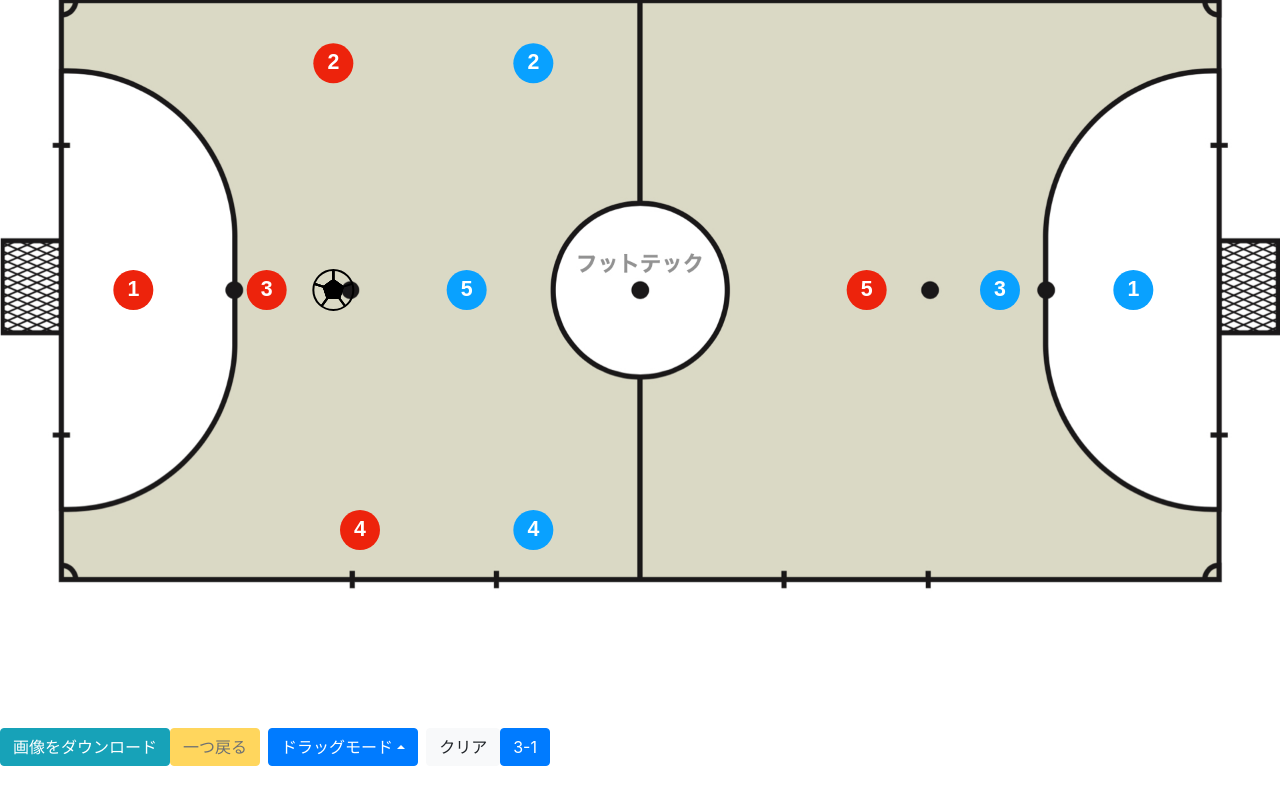
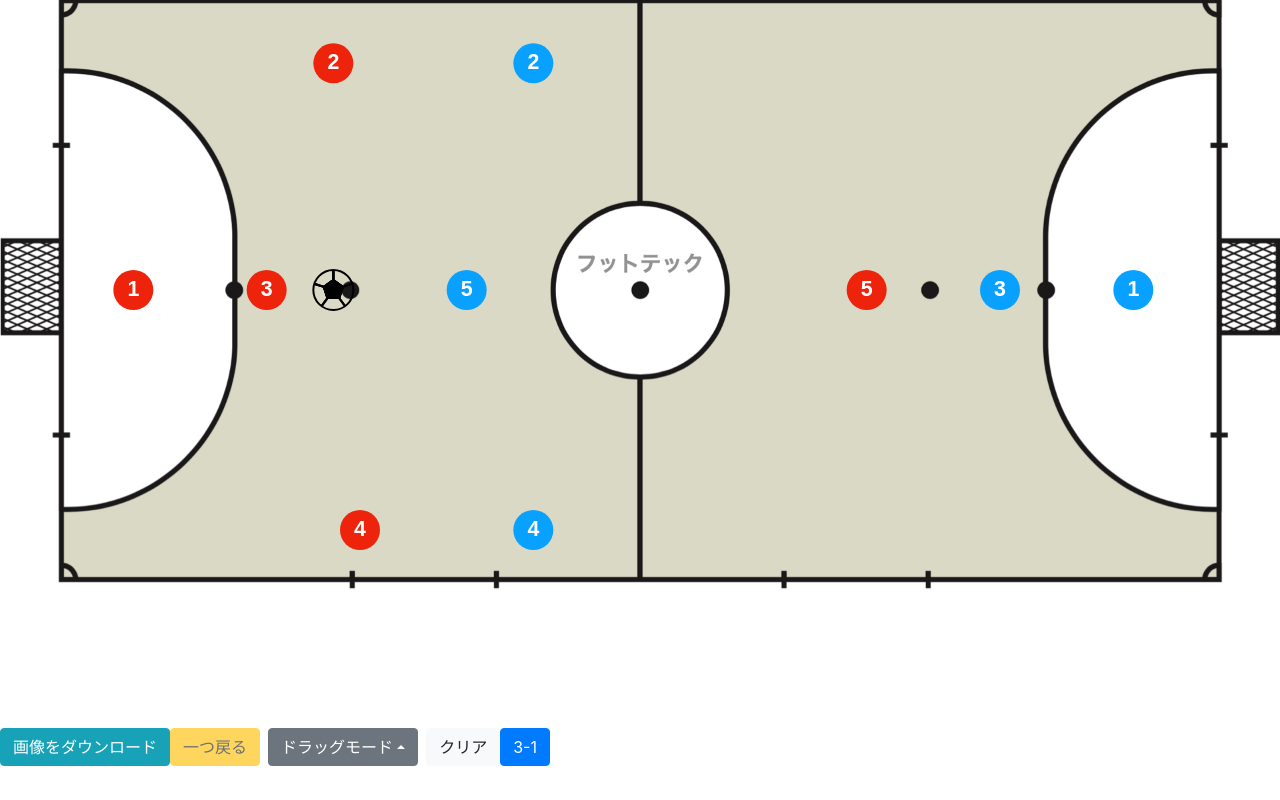
Before and after one commit to TakatsuNobuhiro/futsal_canvas_board, a Nuxt app: page / in a window 1280 px wide. Built offline with nearby package versions, Linux system fonts and the light colour scheme.

Commit message:
feat ドロップアップボタンの色と名前を可変にする

```diff
--- a/components/Board.vue
+++ b/components/Board.vue
@@ -21,7 +21,7 @@
     <div>
       <a class="btn btn-info" id="download" href="">画像をダウンロード</a>
       <button class="btn btn-warning" @click="undo" :disabled="isUndo" >一つ戻る</button>
-      <b-dropdown id="dropdown-dropup" dropup :text="buttonName" variant="primary" class="m-2">
+      <b-dropdown id="dropdown-dropup" dropup :text="buttonName" :variant="buttonColor" class="m-2">
         <b-dropdown-item @click="dragMode">ドラッグモード</b-dropdown-item>
         <b-dropdown-item @click="penBlack">黒ペン</b-dropdown-item>
         <b-dropdown-item @click="penRed">赤ペン</b-dropdown-item>
@@ -68,11 +68,13 @@ export default class Board extends Vue {
   image: HTMLImageElement = new Image
   canvasMode: string = 'drag'
   buttonName: string = 'ドラッグモード'
+  buttonColor: string = 'secondary'
   isPaint: boolean = false
 
   dragMode () {
     this.canvasMode = 'drag'
     this.buttonName = 'ドラッグモード'
+    this.buttonColor = 'secondary'
   }
 
   change3_1 () {
@@ -104,6 +106,7 @@ export default class Board extends Vue {
     ctx.strokeStyle = '#000000';
     this.canvasMode = 'paint'
     this.buttonName = '黒ペン'
+    this.buttonColor = 'dark'
   }
   penRed () {
     const ctx = this.paintCanvasContext as CanvasRenderingContext2D
@@ -112,6 +115,7 @@ export default class Board extends Vue {
     this.setPen(5)
     this.canvasMode = 'paint'
     this.buttonName = '赤ペン'
+    this.buttonColor = 'danger'
   }
 
   penBlue () {
@@ -121,6 +125,7 @@ export default class Board extends Vue {
     this.setPen(5)
     this.canvasMode = 'paint'
     this.buttonName = '青ペン'
+    this.buttonColor = 'primary'
   }
 
   penGreen () {
@@ -130,12 +135,14 @@ export default class Board extends Vue {
     this.setPen(5)
     this.canvasMode = 'paint'
     this.buttonName = '緑ペン'
+    this.buttonColor = 'success'
   }
   eraser () {
     (this.paintCanvasContext as CanvasRenderingContext2D).globalCompositeOperation = 'destination-out'
     this.setPen(30)
     this.canvasMode = 'paint'
     this.buttonName = '消しゴム'
+    this.buttonColor = 'light'
   }
 
   clearPaint () {
```
